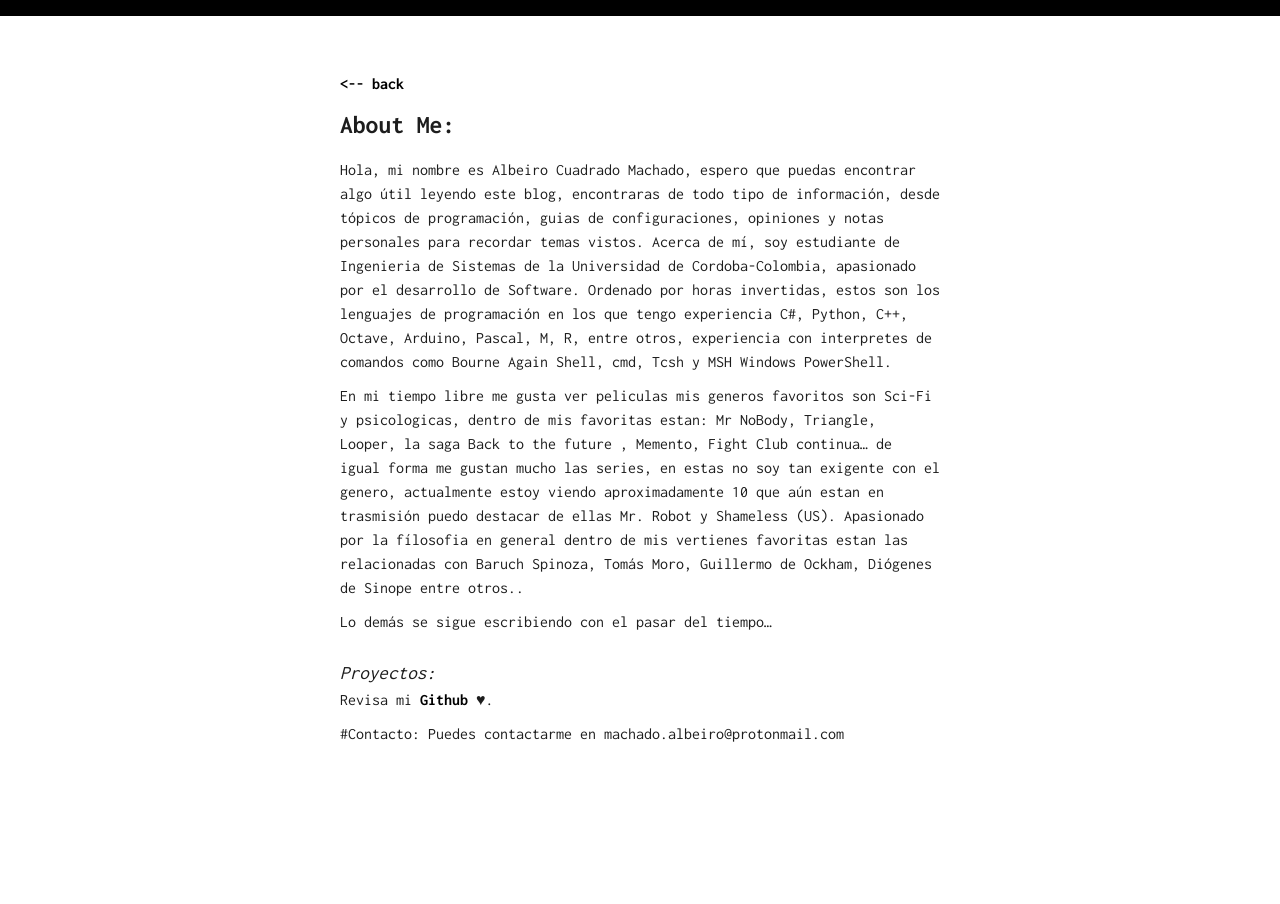
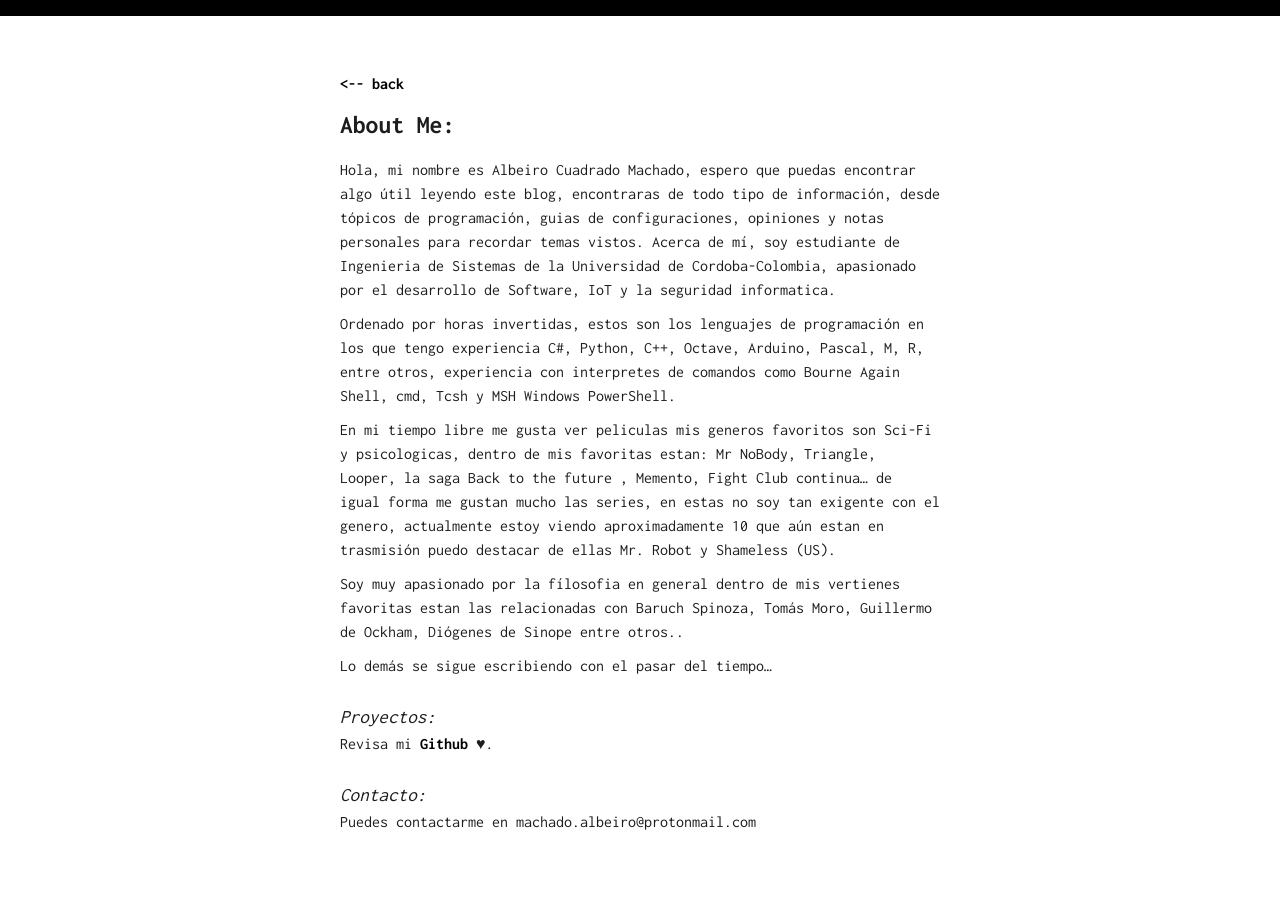
Before and after one commit to AlbCM/albcm.github.io, a Jekyll site: the page built from me/index.md, in a window 1280 px wide. Built offline with Jekyll 4.4.1, drawn with Linux system fonts in a browser that asks for light colours; comment, search, counter and statistics services are not loaded.

Commit message:
Update index.md

```diff
--- a/me/index.md
+++ b/me/index.md
@@ -2,14 +2,18 @@
 layout: about
 ---
 
-Hola, mi nombre es Albeiro Cuadrado Machado, espero que puedas encontrar algo útil leyendo este blog, encontraras de todo tipo de información, desde tópicos de programación, guias de configuraciones, opiniones y notas personales para recordar temas vistos. Acerca de mí, soy estudiante de Ingenieria de Sistemas de la Universidad de Cordoba-Colombia, apasionado por el desarrollo de Software. Ordenado por horas invertidas, estos son los lenguajes de programación en los que tengo experiencia C#, Python, C++, Octave, Arduino, Pascal, M, R, entre otros, experiencia con interpretes de comandos como  Bourne Again Shell, cmd, Tcsh y MSH Windows PowerShell.
+Hola, mi nombre es Albeiro Cuadrado Machado, espero que puedas encontrar algo útil leyendo este blog, encontraras de todo tipo de información, desde tópicos de programación, guias de configuraciones, opiniones y notas personales para recordar temas vistos. Acerca de mí, soy estudiante de Ingenieria de Sistemas de la Universidad de Cordoba-Colombia, apasionado por el desarrollo de Software, IoT y la seguridad informatica.
 
-En mi tiempo libre me gusta ver peliculas mis generos favoritos son Sci-Fi y psicologicas, dentro de mis favoritas estan: *Mr NoBody*, *Triangle*, *Looper*, la saga *Back to the future* , *Memento*, *Fight Club* continua...  de igual forma me gustan mucho las series, en estas no soy tan exigente con el genero, actualmente estoy viendo aproximadamente 10 que aún estan en trasmisión puedo destacar de ellas *Mr. Robot* y *Shameless (US)*. Apasionado por la fílosofia en general  dentro de mis vertienes favoritas estan las relacionadas con Baruch Spinoza, Tomás Moro, Guillermo de Ockham, Diógenes de Sinope entre otros..
+Ordenado por horas invertidas, estos son los lenguajes de programación en los que tengo experiencia C#, Python, C++, Octave, Arduino, Pascal, M, R, entre otros, experiencia con interpretes de comandos como  Bourne Again Shell, cmd, Tcsh y MSH Windows PowerShell.
+
+En mi tiempo libre me gusta ver peliculas mis generos favoritos son Sci-Fi y psicologicas, dentro de mis favoritas estan: *Mr NoBody*, *Triangle*, *Looper*, la saga *Back to the future* , *Memento*, *Fight Club* continua...  de igual forma me gustan mucho las series, en estas no soy tan exigente con el genero, actualmente estoy viendo aproximadamente 10 que aún estan en trasmisión puedo destacar de ellas *Mr. Robot* y *Shameless (US)*.
+
+Soy muy apasionado por la fílosofia en general  dentro de mis vertienes favoritas estan las relacionadas con Baruch Spinoza, Tomás Moro, Guillermo de Ockham, Diógenes de Sinope entre otros..
 
 Lo demás se sigue escribiendo con el pasar del tiempo...
 
 # Proyectos:
 Revisa mi [Github](https://github.com/albcm) ♥.
 
-#Contacto:
-Puedes contactarme en *machado.albeiro@protonmail.com*
+# Contacto:
+Puedes contactarme en **machado.albeiro@protonmail.com**
```
